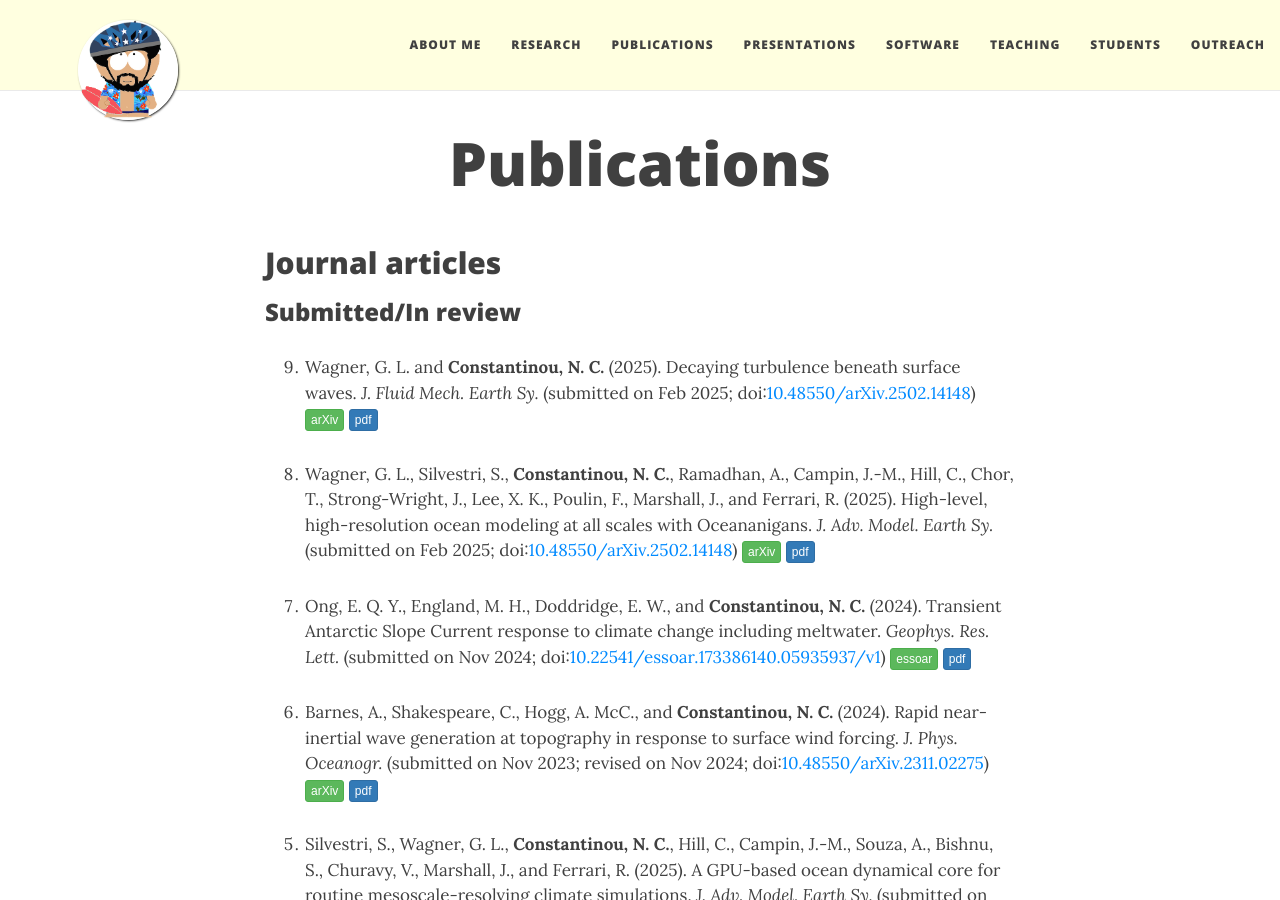
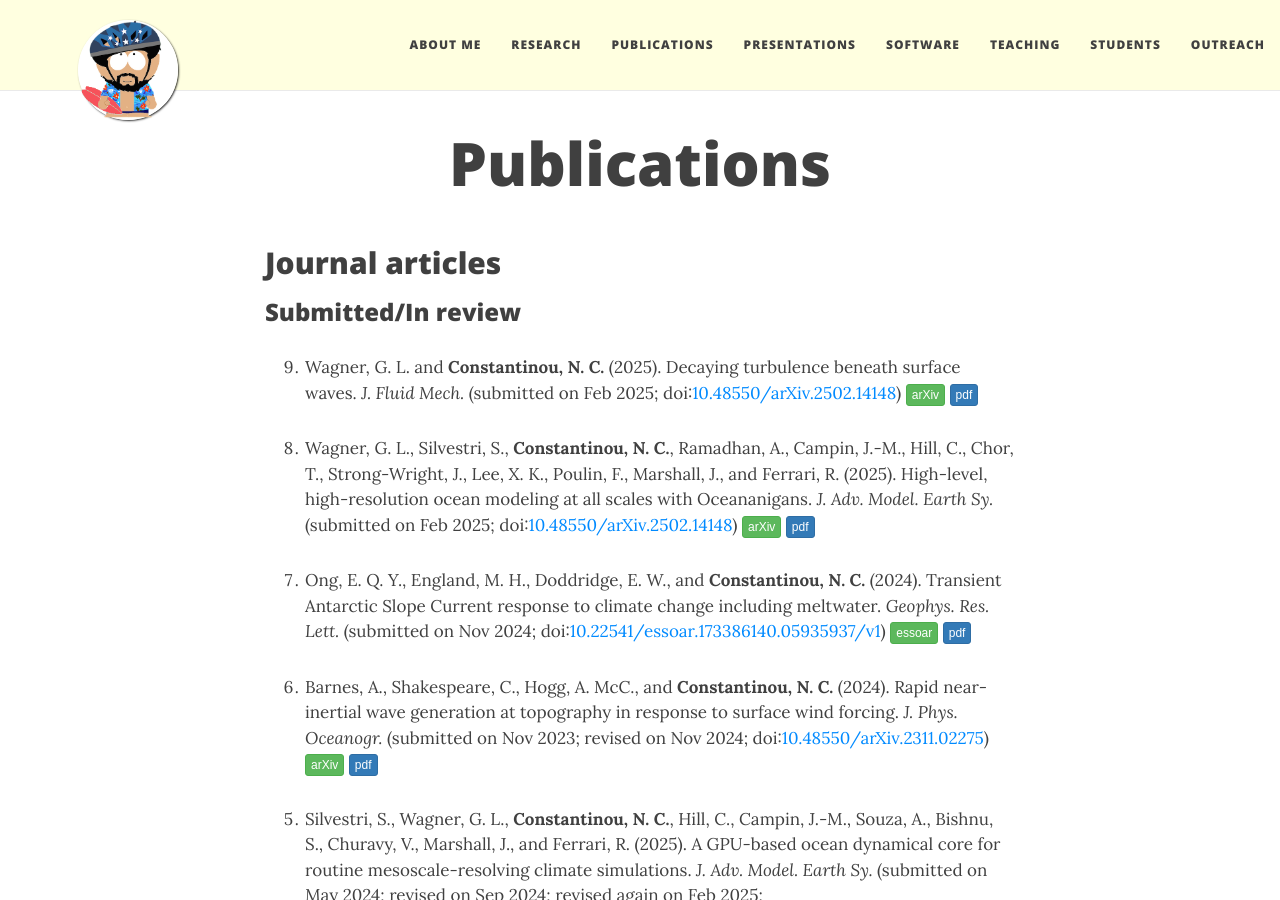
Before and after one commit to navidcy/navidcy.github.io, a Jekyll site: the page built from publications.md, in a window 1280 px wide and 900 px high. Built offline with Jekyll 4.4.1, drawn with Linux system fonts in a browser that asks for light colours; nearby versions of some CDN libraries; comment, search, counter and statistics services are not loaded.

Commit message:
fix typo

```diff
--- a/publications.md
+++ b/publications.md
@@ -13,7 +13,7 @@
 <!-- 0. Johnston, D. R., Shakespeare, C. J., and **Constantinou, N. C.** (2025). Evaluating and improving wave and non-wave stress parameterizations for oceanic flows. _J. Phys. Oceanogr._ (submitted on Feb 2025; doi:[10.48550/arXiv.2311.02275](https://doi.org/10.48550/arXiv.2311.02275)) [<span class="btn btn-success btn-xs{{end}}" style="font-family:sans-serif;">arXiv</span>][arXiv:2311.02275]{:target="_blank"} [<span class="btn btn-primary btn-xs{{end}}" style="font-family:sans-serif;">pdf</span>][topographic-NIWs] -->
 
 
-0. Wagner, G. L. and **Constantinou, N. C.** (2025). Decaying turbulence beneath surface waves.  _J. Fluid Mech. Earth Sy._ (submitted on Feb 2025; doi:[10.48550/arXiv.2502.14148](https://doi.org/10.48550/arXiv.2503.03871)) [<span class="btn btn-success btn-xs{{end}}" style="font-family:sans-serif;">arXiv</span>][arXiv:2503.03871]{:target="_blank"} [<span class="btn btn-primary btn-xs{{end}}" style="font-family:sans-serif;">pdf</span>][betaplane-surface-waves]
+1. Wagner, G. L. and **Constantinou, N. C.** (2025). Decaying turbulence beneath surface waves.  _J. Fluid Mech._ (submitted on Feb 2025; doi:[10.48550/arXiv.2502.14148](https://doi.org/10.48550/arXiv.2503.03871)) [<span class="btn btn-success btn-xs{{end}}" style="font-family:sans-serif;">arXiv</span>][arXiv:2503.03871]{:target="_blank"} [<span class="btn btn-primary btn-xs{{end}}" style="font-family:sans-serif;">pdf</span>][betaplane-surface-waves]
 
 
 0. Wagner, G. L., Silvestri, S., **Constantinou, N. C.**, Ramadhan, A., Campin, J.-M., Hill, C., Chor, T., Strong-Wright, J., Lee, X. K., Poulin, F., Marshall, J., and Ferrari, R. (2025). High-level, high-resolution ocean modeling at all scales with Oceananigans.  _J. Adv. Model. Earth Sy._ (submitted on Feb 2025; doi:[10.48550/arXiv.2502.14148](https://doi.org/10.48550/arXiv.2502.14148)) [<span class="btn btn-success btn-xs{{end}}" style="font-family:sans-serif;">arXiv</span>][arXiv:2502.14148]{:target="_blank"} [<span class="btn btn-primary btn-xs{{end}}" style="font-family:sans-serif;">pdf</span>][oceananigans-overview]
```
